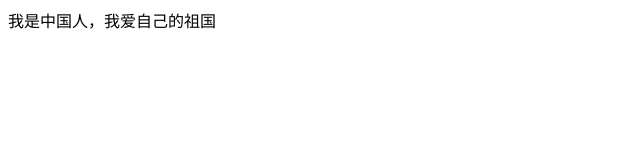
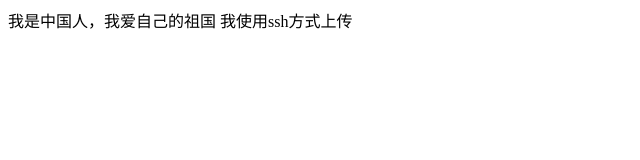
Before and after one commit to jackeyzhou9/test, a plain HTML site: page index.html in a window 1280 px wide. Shown: the whole page, without its empty margins (0-640 px from the left). Drawn offline with Linux system fonts and the light colour scheme.

```diff
--- a/index.html
+++ b/index.html
@@ -8,6 +8,8 @@
 <body>
     <div>
         我是中国人，我爱自己的祖国
+
+        我使用ssh方式上传
     </div>
 </body>
 </html>
```
